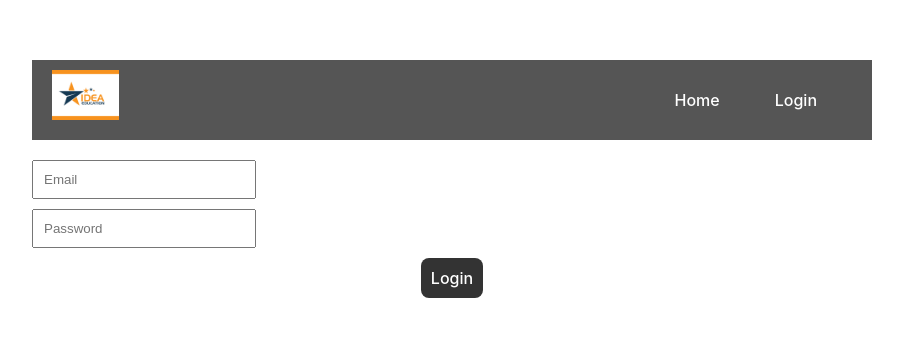
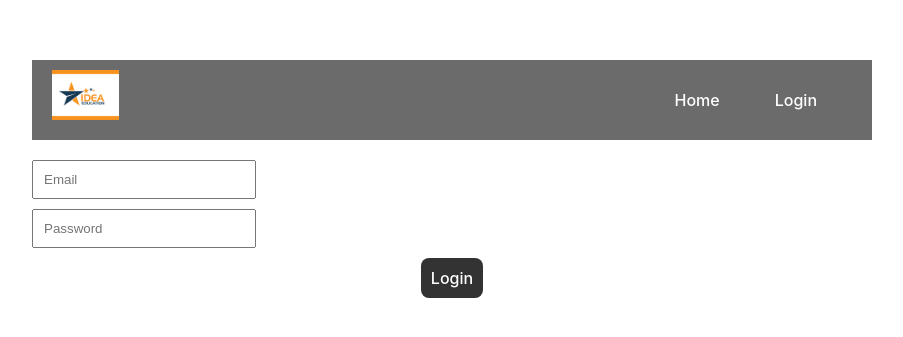
Before and after one commit to iwerxs/navbarAuthRoute, a React (Vite) app: page /login in a window 1280 px wide. Shown: the part 221-558 px from the top of the page, without its empty margins (188-1091 px from the left). Built offline with nearby package versions, Linux system fonts and the light colour scheme.

Commit message:
styling for welcome message

```diff
--- a/src/App.css
+++ b/src/App.css
@@ -13,8 +13,8 @@ nav {
   align-items: center;
   padding: 10px 20px;
   min-width: 800px;
-  background-color: #555;
-  color: white;
+  background-color: #6b6b6b;
+  color: aliceblue;
 }
 
 nav .logo {
@@ -50,6 +50,11 @@ nav .links button:hover {
   font-weight: bold;
   background-color: rgb(255, 50, 50);
 }
+/* Add space between Welcome msg and nav links */
+nav .links span {
+  margin-right: 20px;
+  color: aliceblue;
+}
 
 form {
   margin-top: 20px;
```
